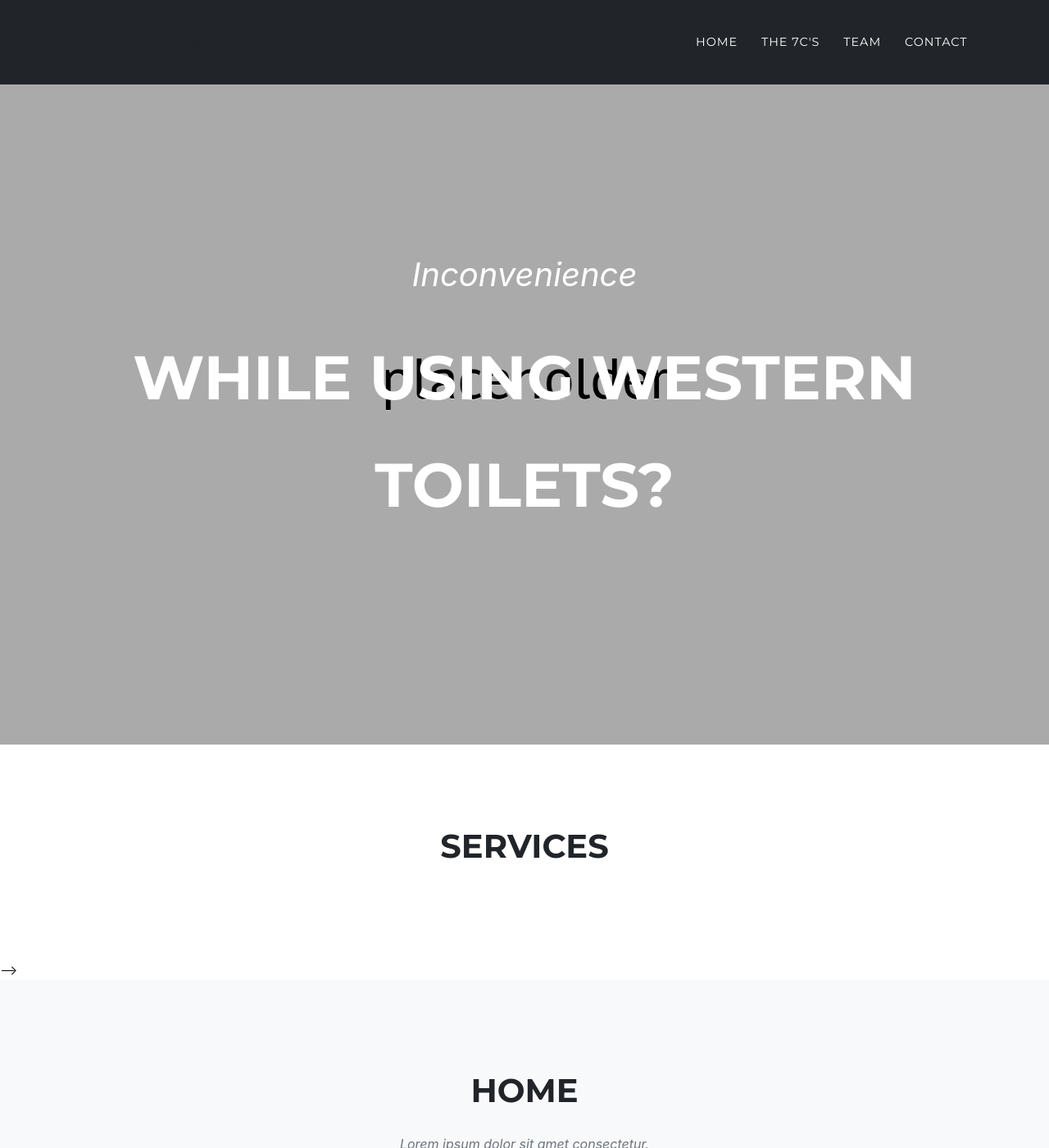
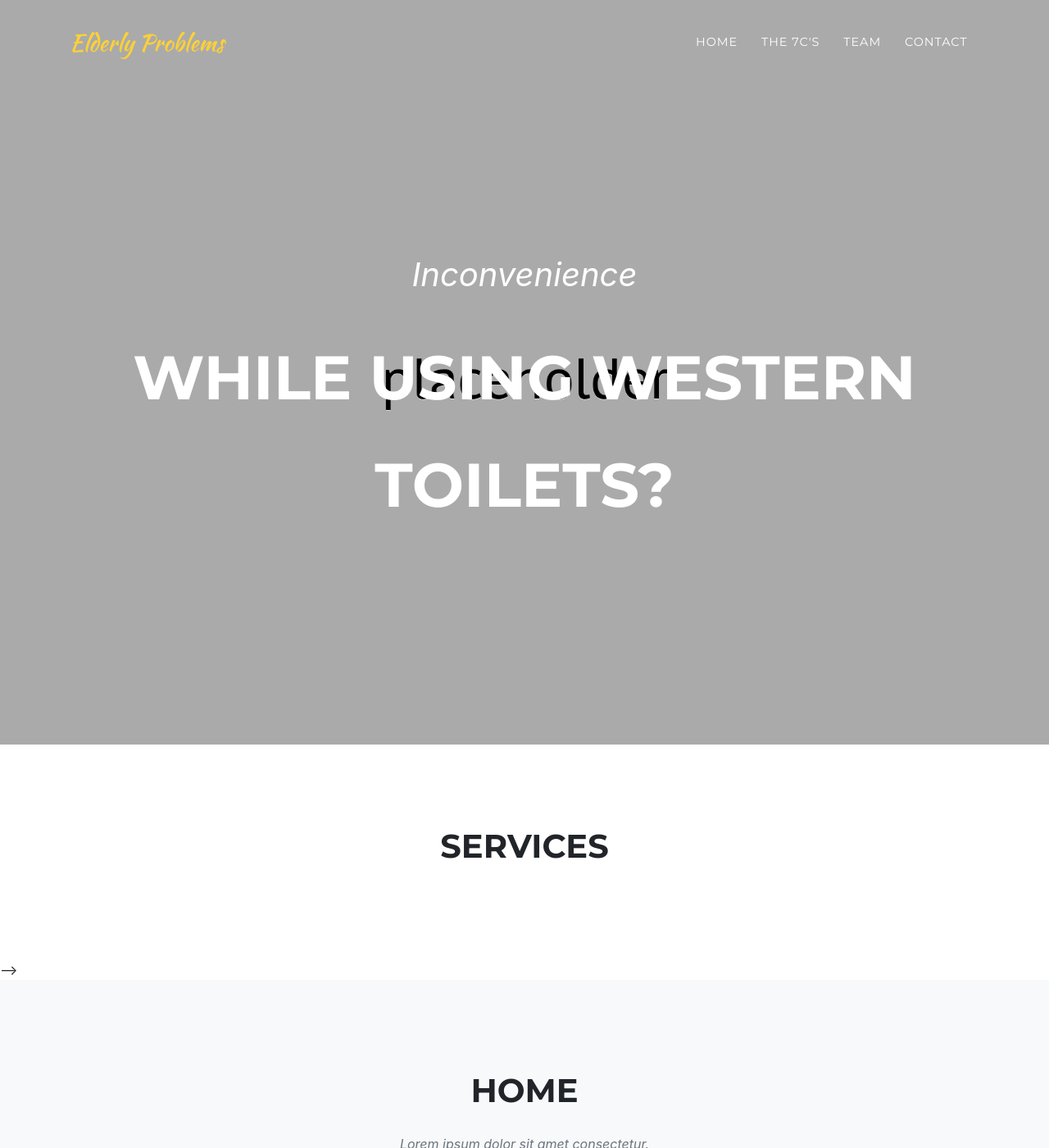
Before and after one commit to AayushKadam/Design-and-Innovation, a Jekyll site: the page built from index.md, in a window 1280 px wide and 1400 px high. Shown: the whole window at 82% size. Built offline with Jekyll 4.4.1, drawn with Linux system fonts in a browser that asks for light colours; some web fonts are replaced.

Commit message:
Update _navbar.scss

```diff
--- a/_sass/components/_navbar.scss
+++ b/_sass/components/_navbar.scss
@@ -8,11 +8,11 @@
     text-transform: uppercase;
     color: white;
     border: 0;
-    background-color: $gray-900;
+    background-color: $primary;
     @include heading-font;
   }
   .navbar-brand {
-    color: $gray-900;
+    color: $primary;
     @include script-font;
     &.active,
     &:active,
@@ -46,7 +46,7 @@
     -moz-transition: padding-top 0.3s, padding-bottom 0.3s;
     transition: padding-top 0.3s, padding-bottom 0.3s;
     border: none;
-    background-color: $gray-900;
+    background-color: transparent;
     .navbar-brand {
       font-size: 1.75em;
       -webkit-transition: all 0.3s;
```
